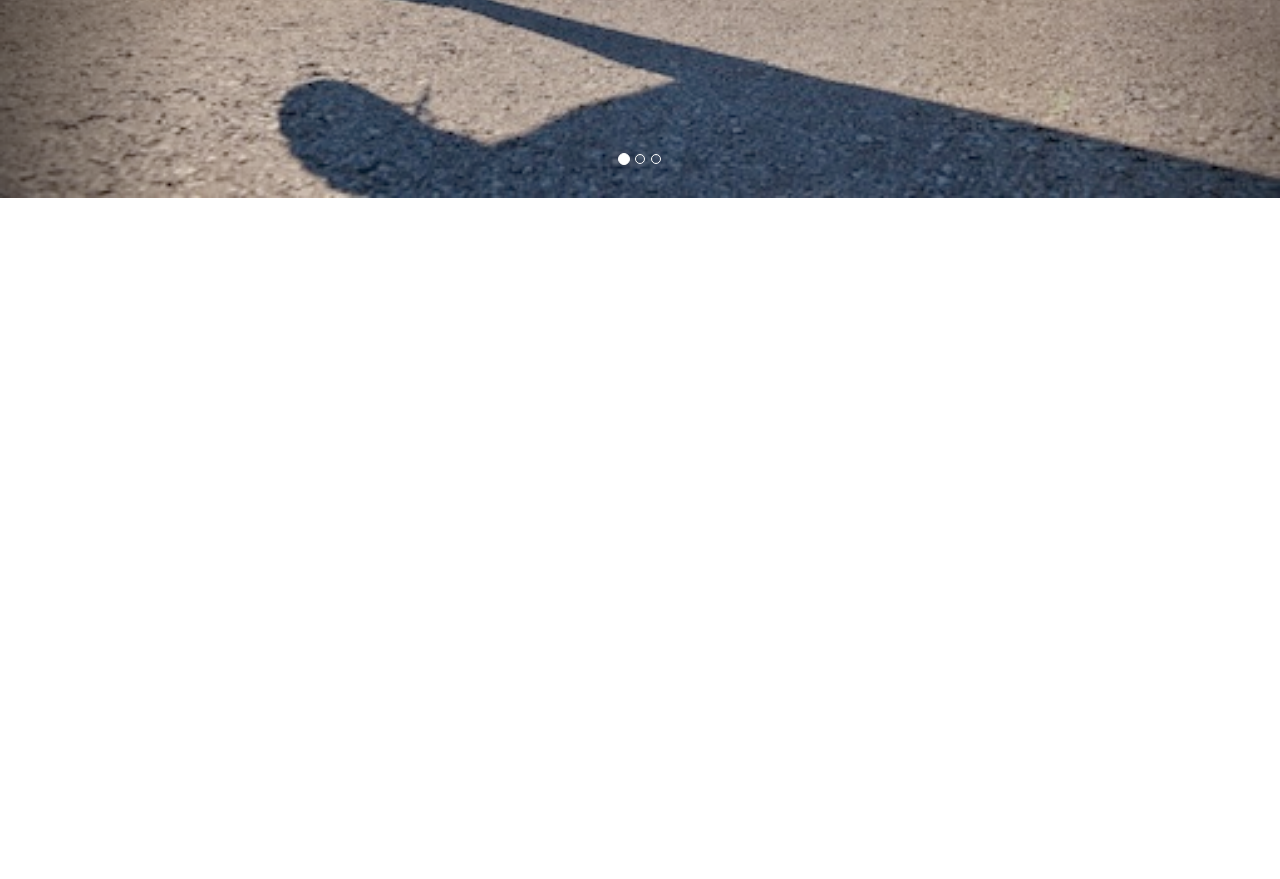
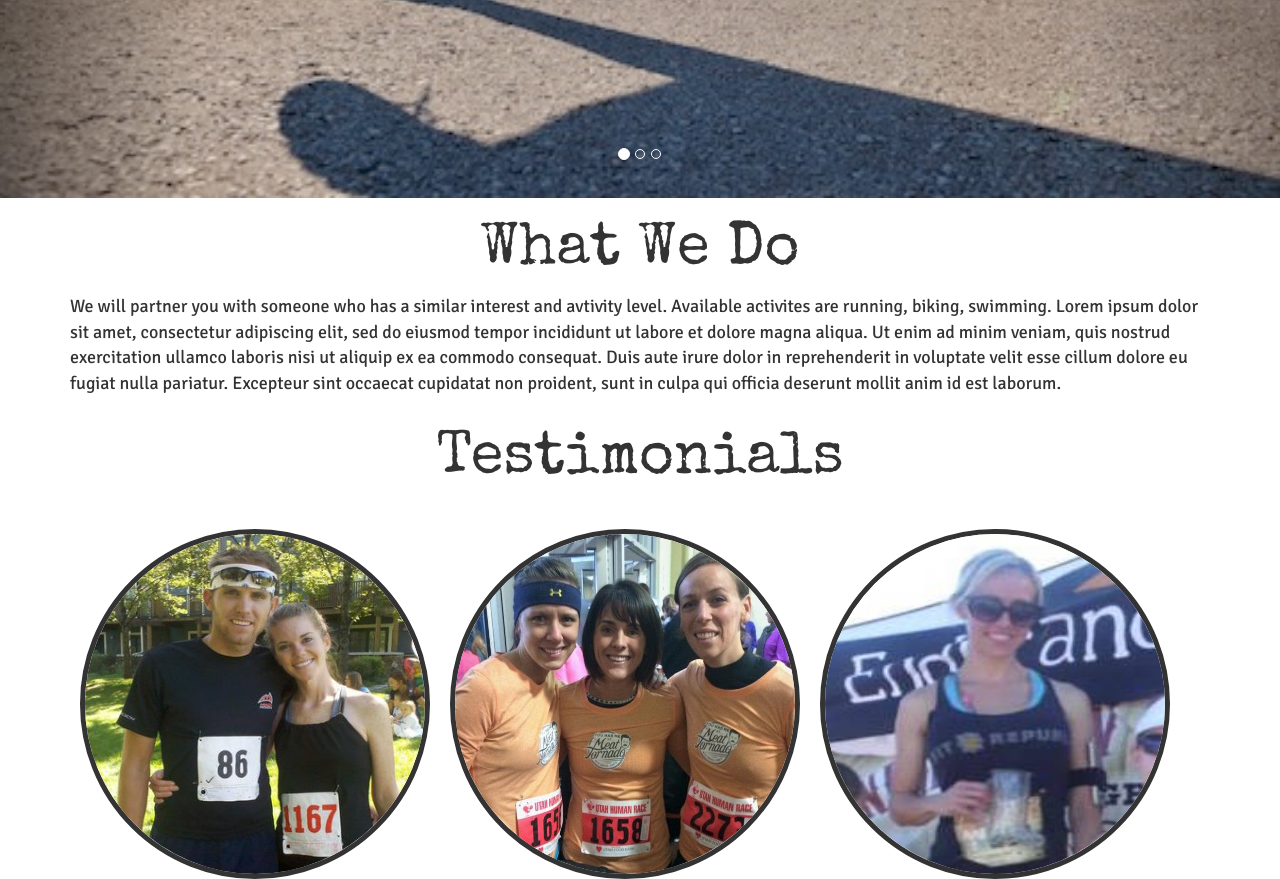
Before and after one commit to KierstonHill83/Training-Mates, a website: page client/views/index.html in a window 1280 px wide. Shown: the part 632-1511 px from the top of the page. Before the commit the page ends 830 px from the top, so only its background shows below. Drawn offline with nearby package versions, Linux system fonts and the light colour scheme; some packages are replaced by stand-ins of ours.

Commit message:
Added css to home page

```diff
--- a/client/css/main.css
+++ b/client/css/main.css
@@ -1,10 +1,17 @@
 body {
   /*padding: 50px;*/
-  font: 14px "Lucida Grande", Helvetica, Arial, sans-serif;
+  font-family: 'Signika', sans-serif;
+  font-size: 18px;
 }
 
 a {
   color: #00B7FF;
+}
+
+.headers {
+  text-align: center;
+  font-family: 'Special Elite', cursive;
+  font-size: 60px;
 }
 
 .carousel-img {
@@ -13,13 +20,34 @@ a {
 }
 
 .carousel-caption {
-  padding-top: 100px;
+  padding-top: 130px;
   top: 0;
   bottom: auto;
 }
 
 .carousel-text {
-  font-size: 6em;
+  font-size: 7em;
   font-family: 'Special Elite', cursive;
   text-shadow: 4px 4px 7px black;
 }
+
+.carousel-heading {
+  font-size: 4em;
+  font-family: 'Special Elite', cursive;
+}
+
+.testimonial-div {
+  /*height: 350px;
+  width: 350px;*/
+  /*border-radius: 50%;*/
+  float: left;
+  margin-left: 10px;
+  margin-right: 10px;
+}
+
+.testimonial-img {
+  border-radius: 50%;
+  border: 5px solid;
+  height: 350px;
+  width: 350px;
+}
--- a/client/views/index.html
+++ b/client/views/index.html
@@ -5,6 +5,7 @@
     <title>Active Buddies</title>
     <link rel="stylesheet" href="//netdna.bootstrapcdn.com/bootstrap/3.3.5/css/bootstrap.min.css">
     <link href='https://fonts.googleapis.com/css?family=Special+Elite' rel='stylesheet' type='text/css'>
+    <link href='https://fonts.googleapis.com/css?family=Signika' rel='stylesheet' type='text/css'>
     <link rel="stylesheet" href="/css/main.css">
   </head>
   <body>
--- a/client/views/partials/home.html
+++ b/client/views/partials/home.html
@@ -1,5 +1,4 @@
-<!-- <div class="container"> -->
-      <!-- carousel -->
+<!-- CAROUSEL -->
 <div id="carousel-example-generic" class="carousel slide hidden-sm hidden-xs" data-ride="carousel">
   <!-- Indicators -->
   <ol class="carousel-indicators">
@@ -14,7 +13,8 @@
       <img src="../../img/running.jpg" alt="Running" data-holder-rendered="true" class="carousel-image center block carousel-img">
       <div class="container">
         <div class="carousel-caption">
-                <h1 class="carousel-text">ACTIVE BUDDIES</h1>
+          <h1 class="carousel-text">ACTIVE MATES</h1>
+          <h1 class="carousel-heading">The tagline will be here.</h1>
         </div>
       </div>
     </div>
@@ -22,14 +22,14 @@
     <div class="item">
       <img src="../../img/biking.jpg" alt="Biking" data-holder-rendered="true" class="carousel-img">
       <div class="carousel-caption">
-              <h1 class="carousel-text">Fresh Delicious Homemade Bread Delivered To You Without All The Unnecessary Ingredients You And Your Family Don't Need.</h1>
+        <h1 class="carousel-text">ACTIVE MATES</h1>
       </div>
     </div>
 
     <div class="item">
       <img src="../../img/swimming.jpg" alt="Swimming" data-holder-rendered="true" class="carousel-img">
       <div class="carousel-caption">
-              <h1 class="carousel-text">We Only Use The Highest Quality Ingredients Needed To Make The Best Bread!</h1>
+        <h1 class="carousel-text">ACTIVE MATES</h1>
       </div>
     </div>
 
@@ -45,4 +45,46 @@
     <span class="sr-only">Next</span>
   </a>
 </div> <!-- end carousel -->
-    <!-- </div> -->
+
+
+<!-- ABOUT -->
+<div class="container">
+  <div class="row">
+    <div class="col-sm-12">
+      <h1 class="headers">What We Do</h1>
+      <p>We will partner you with someone who has a similar interest and avtivity level. Available activites are running, biking, swimming. Lorem ipsum dolor sit amet, consectetur adipiscing elit, sed do eiusmod tempor incididunt ut labore et dolore magna aliqua. Ut enim ad minim veniam, quis nostrud exercitation ullamco laboris nisi ut aliquip ex ea commodo consequat. Duis aute irure dolor in reprehenderit in voluptate velit esse cillum dolore eu fugiat nulla pariatur. Excepteur sint occaecat cupidatat non proident, sunt in culpa qui officia deserunt mollit anim id est laborum.</p>
+    </div>
+  </div> <!-- close row -->
+</div> <!-- close container -->
+
+
+<!-- TESTIMONIALS -->
+<div class="container">
+  <div class="row">
+    <h1 class="headers">Testimonials</h1>
+    <br>
+    <div class="col-md-12">
+      <div class="testimonial">
+        <div class="testimonial-div">
+          <img class="testimonial-img" src="../../img/terence.jpg" alt="terence">
+        </div>
+        <!-- <h1>About</h1>
+        <p>We will partner you with someone who has a similar interest and avtivity level. Available activites are running, biking, swimming</p> -->
+      </div>
+      <div class="testimonial">
+        <div class="testimonial-div">
+          <img class="testimonial-img" src="../../img/brittany.jpg" alt="brittany">
+        </div>
+        <!-- <h1>About</h1>
+        <p>We will partner you with someone who has a similar interest and avtivity level. Available activites are running, biking, swimming</p> -->
+      </div>
+      <div class="testimonial">
+        <div class="testimonial-div">
+          <img class="testimonial-img" src="../../img/kristen.jpg" alt="kristen">
+        </div>
+        <!-- <h1>About</h1>
+        <p>We will partner you with someone who has a similar interest and avtivity level. Available activites are running, biking, swimming</p> -->
+      </div>
+    </div>
+  </div> <!-- close row -->
+</div> <!-- close container -->
```
Also changed, not shown: README.md, client/img/brittany.jpg (added), client/img/kristen.jpg (added), client/img/terence.jpg (added). Lines whose indentation alone changed are shown as unchanged.
